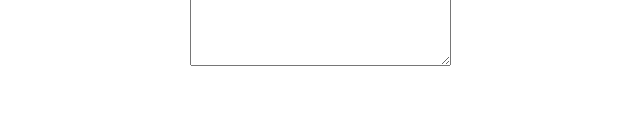
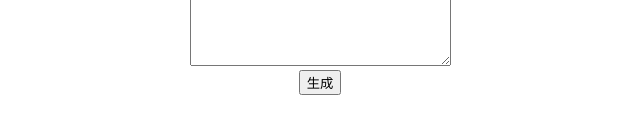
Before and after one commit to tsutoringo/random-generator, a Vue app: page / in a window 1280 px wide. Shown: the part 367-500 px from the top of the page, without its empty margins (320-960 px from the left). Built offline with nearby package versions, Linux system fonts and the light colour scheme.

Commit message:
new Build

```diff
--- a/src/App.vue
+++ b/src/App.vue
@@ -4,7 +4,8 @@
 		randoms: <br>
 		<textarea v-model="randoms" cols="30" rows="10"></textarea><br>
 		result:<br>
-		<textarea v-model="result" cols="30" rows="10"></textarea>
+		<textarea v-model="result" cols="30" rows="10"></textarea><br>
+		<button @click="generate()">生成</button>
 	</div>
 </template>
 
```
Also changed, not shown: 5 other files (tests, documents, lock files or other folders).
